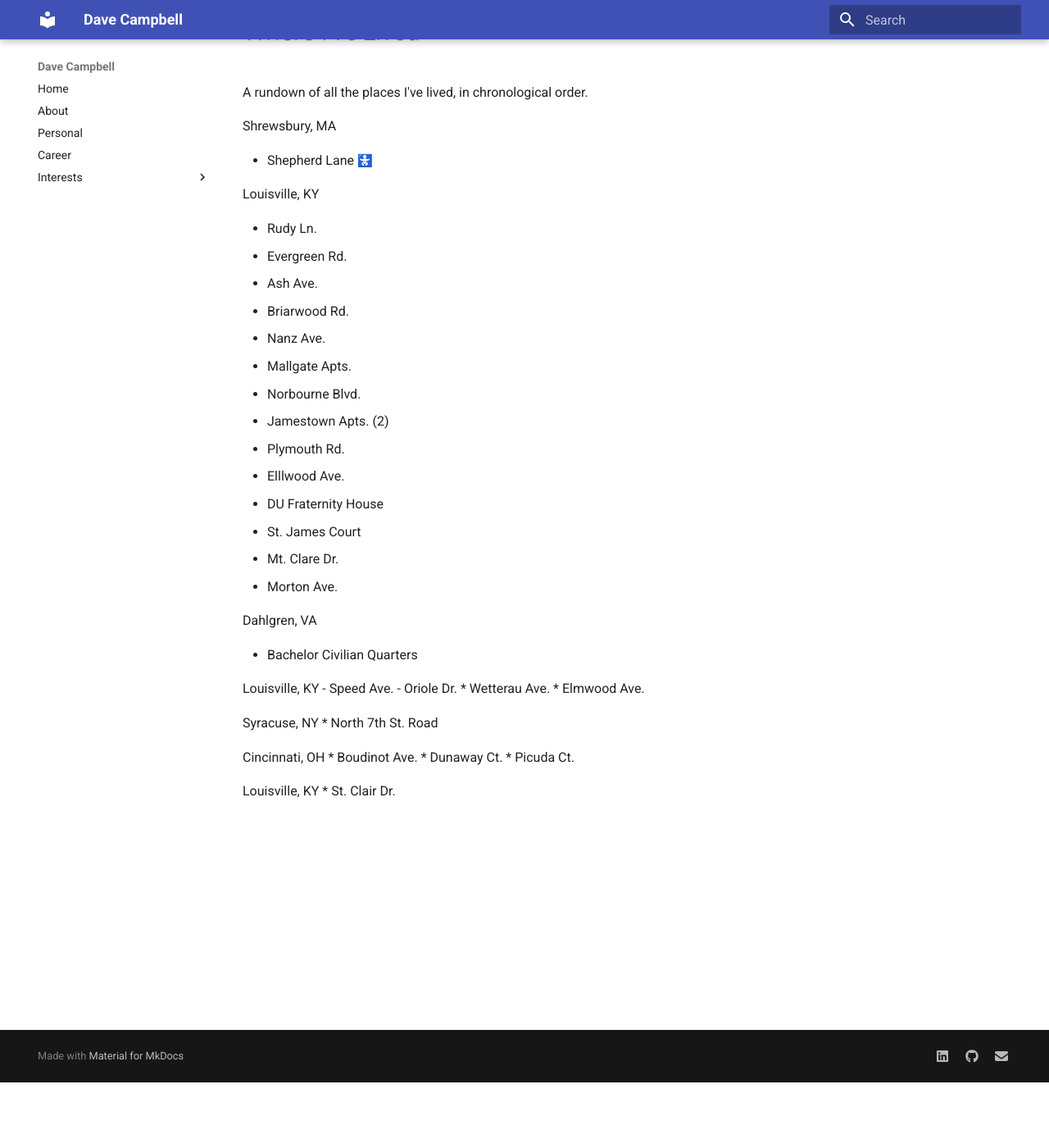
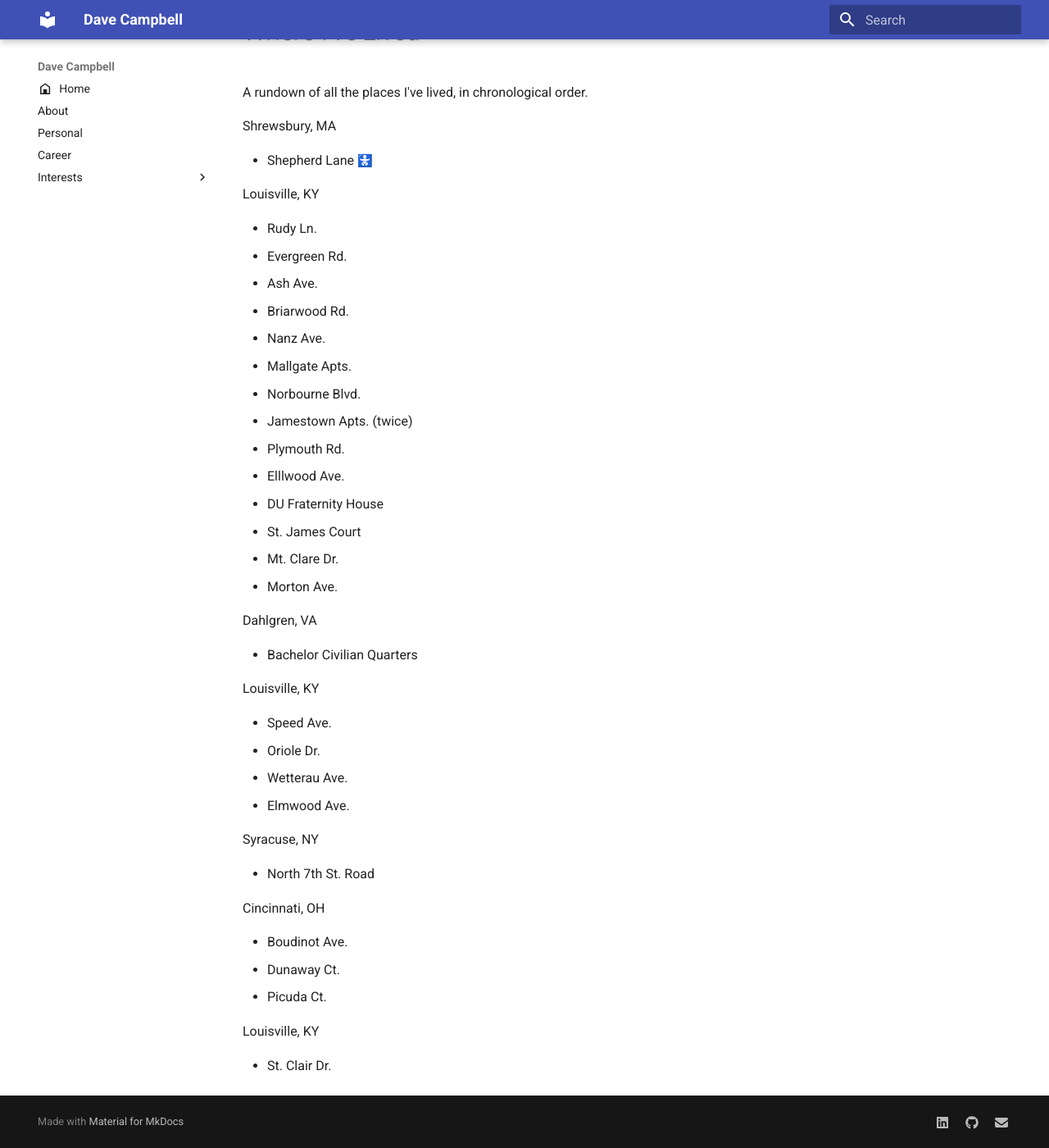
Before and after one commit to davecampbell/davecampbell.github.io, an MkDocs documentation site: the page built from docs/personal/lived.md, in a window 1280 px wide and 1400 px high, scrolled down 80 px. Shown: the whole window at 82% size. Built offline with MkDocs 1.6.1 and Material for MkDocs 9.7.7, drawn with Linux system fonts in a browser that asks for light colours; emoji names are drawn with the system emoji font.

```diff
--- a/docs/personal/lived.md
+++ b/docs/personal/lived.md
@@ -12,34 +12,38 @@ Louisville, KY
 - Evergreen Rd.
 - Ash Ave.
 - Briarwood Rd.
-* Nanz Ave.
-* Mallgate Apts.
-* Norbourne Blvd.
-* Jamestown Apts. (2)
-* Plymouth Rd.
-* Elllwood Ave.
-* DU Fraternity House
-* St. James Court
-* Mt. Clare Dr.
-* Morton Ave.
+- Nanz Ave.
+- Mallgate Apts.
+- Norbourne Blvd.
+- Jamestown Apts. (twice)
+- Plymouth Rd.
+- Elllwood Ave.
+- DU Fraternity House
+- St. James Court
+- Mt. Clare Dr.
+- Morton Ave.
 
 Dahlgren, VA
 
 - Bachelor Civilian Quarters
 
 Louisville, KY
+
 - Speed Ave.
 - Oriole Dr.
-* Wetterau Ave.
-* Elmwood Ave.
+- Wetterau Ave.
+- Elmwood Ave.
 
 Syracuse, NY
-* North 7th St. Road
+
+- North 7th St. Road
 
 Cincinnati, OH
-* Boudinot Ave.
-* Dunaway Ct.
-* Picuda Ct.
+
+- Boudinot Ave.
+- Dunaway Ct.
+- Picuda Ct.
 
 Louisville, KY
-* St. Clair Dr.
+
+- St. Clair Dr.
```
Also changed, not shown: docs/index.md (+4 -0 lines), site/assets/images/favicon.png, 4 other files.
